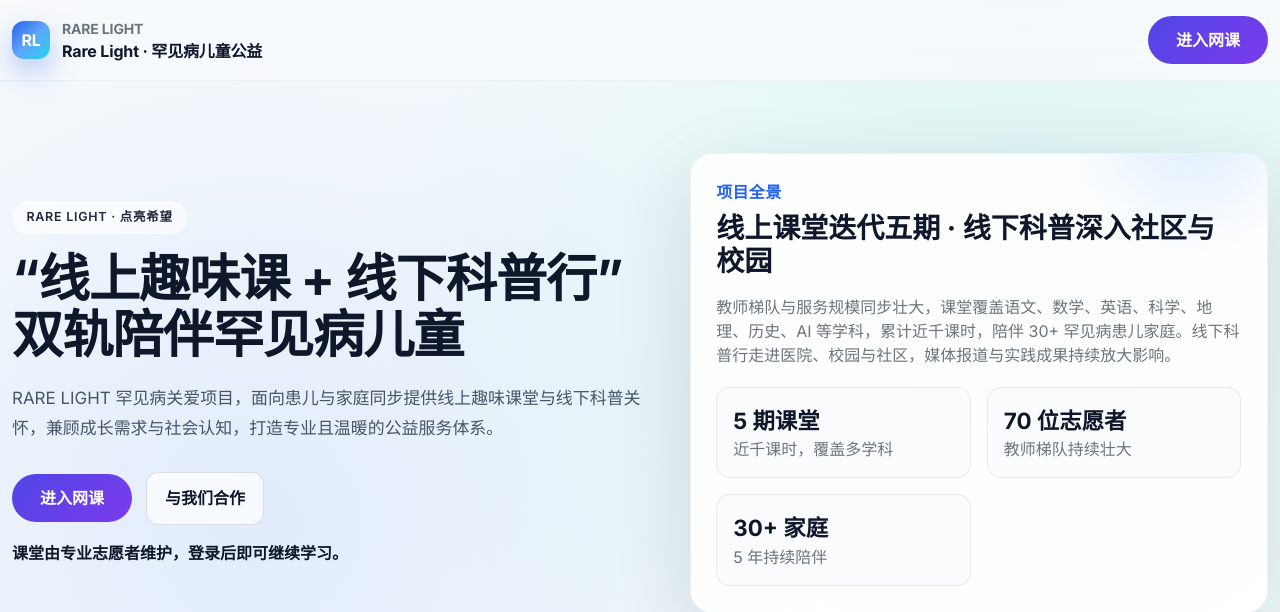
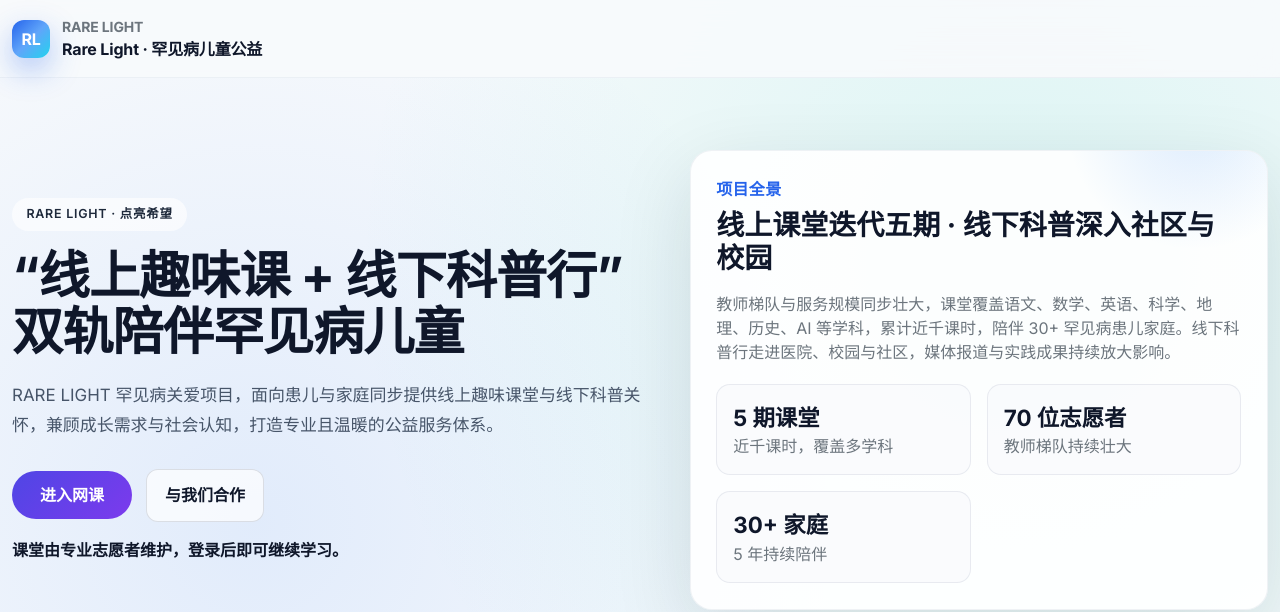
Before and after one commit to sx120609/dmd-web, a PHP site: page / in a window 1280 px wide. Shown: the top 612 px of the page. Run offline with PHP 8.4, Linux system fonts and the light colour scheme.

Commit message:
Update index.php

```diff
--- a/index.php
+++ b/index.php
@@ -365,9 +365,6 @@
                     <div class="fw-bold">Rare Light · 罕见病儿童公益</div>
                 </div>
             </div>
-            <div class="d-flex align-items-center gap-2 flex-wrap">
-                <a class="primary-button" id="classroomCta" data-classroom-link href="#classroom">进入网课</a>
-            </div>
         </div>
     </nav>
 
```
